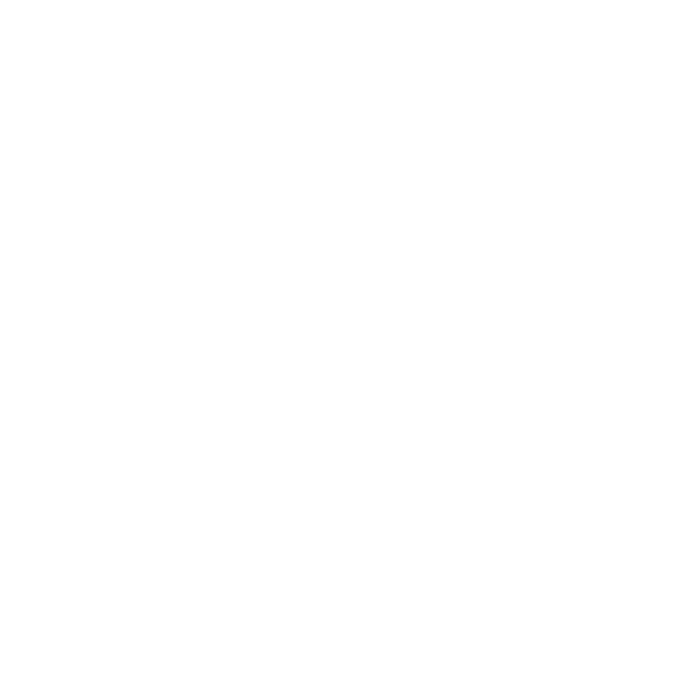
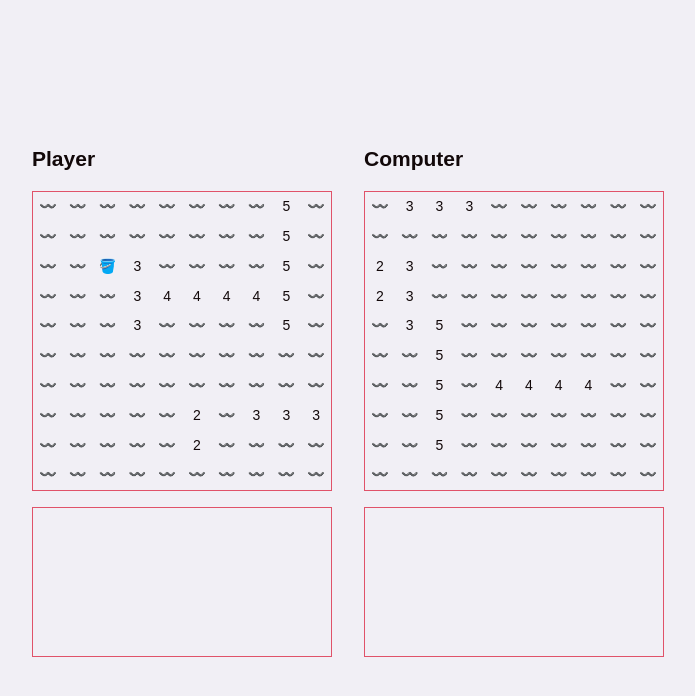
Before and after one commit to thomasmcinnis/odin-battleship, a website built with webpack: page src/index.html in a window 1280 px wide. Shown: the whole page, without its empty margins (292-987 px from the left). Built offline with nearby package versions, Linux system fonts and the light colour scheme.

Commit message:
Add styling and basic rendering of boards

```diff
--- a/src/index.html
+++ b/src/index.html
@@ -6,5 +6,19 @@
         <title>Battleship</title>
     </head>
     <body>
+        <section id="player">
+            <h2>Player</h2>
+            <div class="board">
+            </div>
+            <div class="ships">
+            </div>
+        </section>
+        <section id="computer">
+            <h2>Computer</h2>
+            <div class="board">
+            </div>
+            <div class="ships">
+            </div>
+        </section>
     </body>
 </html>
--- a/src/index.js
+++ b/src/index.js
@@ -1,3 +1,40 @@
-export default function name() {
-    return 'hello';
-}
+import './styles.css';
+
+import Gameboard from './model/board';
+import renderBoard from './view/renderBoard';
+
+const playerBoard = new Gameboard();
+const computerBoard = new Gameboard();
+
+playerBoard.randomBoard();
+computerBoard.randomBoard();
+
+const playerUIBoard = document.querySelector('#player>.board');
+const computerUIBoard = document.querySelector('#computer>.board');
+console.log(playerBoard.cells);
+
+renderBoard(playerBoard.cells, playerUIBoard);
+renderBoard(computerBoard.cells, computerUIBoard);
+
+playerBoard.receiveAttack(2, 2);
+renderBoard(playerBoard.cells, playerUIBoard);
+
+// When the game starts, we init each board
+// That gets rendered to the screen as empty cells in the respective
+// board divs, and the ships lists are populated
+//
+// At this point we just randomly place ships for both the player and
+// the computer, so that can happen at the same time, but it is a seperate
+// function.
+//
+// Each rendered board-cell gets a data attribute containing its coordinate.
+//
+// Do we just re-use the renderBoard function each round? Or do we only
+// re-render the cell being played?
+//
+// Eg
+//  -   Cell is played, Gameboard notifies subscribers, that calls an updateCell
+//      function.
+//  -   OR, cell is played, if the play is accepted, whole board re-renders
+//
+//  Either way I need the renderBoard function to start with!
--- /dev/null
+++ b/src/styles.css
@@ -0,0 +1,125 @@
+/*
+  Josh's Custom CSS Reset
+  https://www.joshwcomeau.com/css/custom-css-reset/
+*/
+
+*,
+*::before,
+*::after {
+    box-sizing: border-box;
+}
+
+* {
+    margin: 0;
+}
+
+body {
+    line-height: 1.5;
+    -webkit-font-smoothing: antialiased;
+}
+
+img,
+picture,
+video,
+canvas,
+svg {
+    max-width: 100%;
+    height: auto;
+    vertical-align: middle;
+    font-style: italic;
+}
+
+input,
+button,
+textarea,
+select {
+    font: inherit;
+}
+
+p,
+h1,
+h2,
+h3,
+h4,
+h5,
+h6 {
+    overflow-wrap: break-word;
+}
+
+#root,
+#__next {
+    isolation: isolate;
+}
+
+:root,
+::backdrop {
+    /* Colours */
+    --_hue-primary: 350;
+    --_hue-secondary: 260;
+
+    /* Light Mode */
+    --bkg--light: var(--_hue-secondary) 25% 95%;
+    --txt--light: var(--_hue-primary) 40% 5%;
+    --accent--light: var(--_hue-primary) 70% 60%;
+    --muted--light: var(--_hue-secondary) 10% 80%;
+    /* Dark Mode */
+    --bkg--dark: var(--_hue-secondary) 15% 10%;
+    --txt--dark: var(--_hue-primary) 15% 90%;
+    --accent--dark: var(--_hue-primary) 80% 70%;
+    --muted--dark: var(--_hue-secondary) 15% 30%;
+
+    --bkg: var(--bkg--light);
+    --txt: var(--txt--light);
+    --accent: var(--accent--light);
+    --muted: var(--muted--light);
+    color-scheme: light;
+
+    & :focus-visible {
+        outline: solid 1px hsl(var(--accent) / 0.5);
+    }
+}
+
+@media (prefers-color-scheme: dark) {
+    :root,
+    ::backdrop {
+        --bkg: var(--bkg--dark);
+        --txt: var(--txt--dark);
+        --accent: var(--accent--dark);
+        --muted: var(--muted--dark);
+        color-scheme: dark;
+    }
+}
+
+body {
+    font-family: sans-serif;
+    font-size: 0.875rem;
+    color: hsl(var(--txt));
+    background-color: hsl(var(--bkg));
+    min-height: 100vh;
+    display: flex;
+    justify-content: center;
+    align-items: center;
+    gap: 2rem;
+}
+
+section {
+    display: flex;
+    flex-direction: column;
+    gap: 1rem;
+}
+
+.board {
+    height: 300px;
+    width: 300px;
+    border: 1px solid hsl(var(--accent));
+    display: grid;
+    grid-template-columns: repeat(10, 1fr);
+    align-items: center;
+    justify-items: center;
+}
+
+.ships {
+    height: 150px;
+    width: 300px;
+    border: 1px solid hsl(var(--accent));
+}
--- /dev/null
+++ b/src/view/renderBoard.js
@@ -0,0 +1,29 @@
+// This should take in the 2D board array and return html
+// For starters can just be divs of class cell, with text content which is
+// the value of the array position
+//
+export default function renderBoard(cells, domElement) {
+    while (domElement.lastChild) {
+        domElement.lastChild.remove();
+    }
+
+    const cellsFlat = cells.flat();
+
+    cellsFlat.forEach((cell) => {
+        let value;
+        if (cell === null) {
+            value = '〰️';
+        } else if (cell === false) {
+            value = '🪣';
+        } else if (cell === true) {
+            value = '💥';
+        } else {
+            value = cell.size;
+        }
+
+        const el = document.createElement('div');
+        el.textContent = value;
+
+        domElement.appendChild(el);
+    });
+}
```
